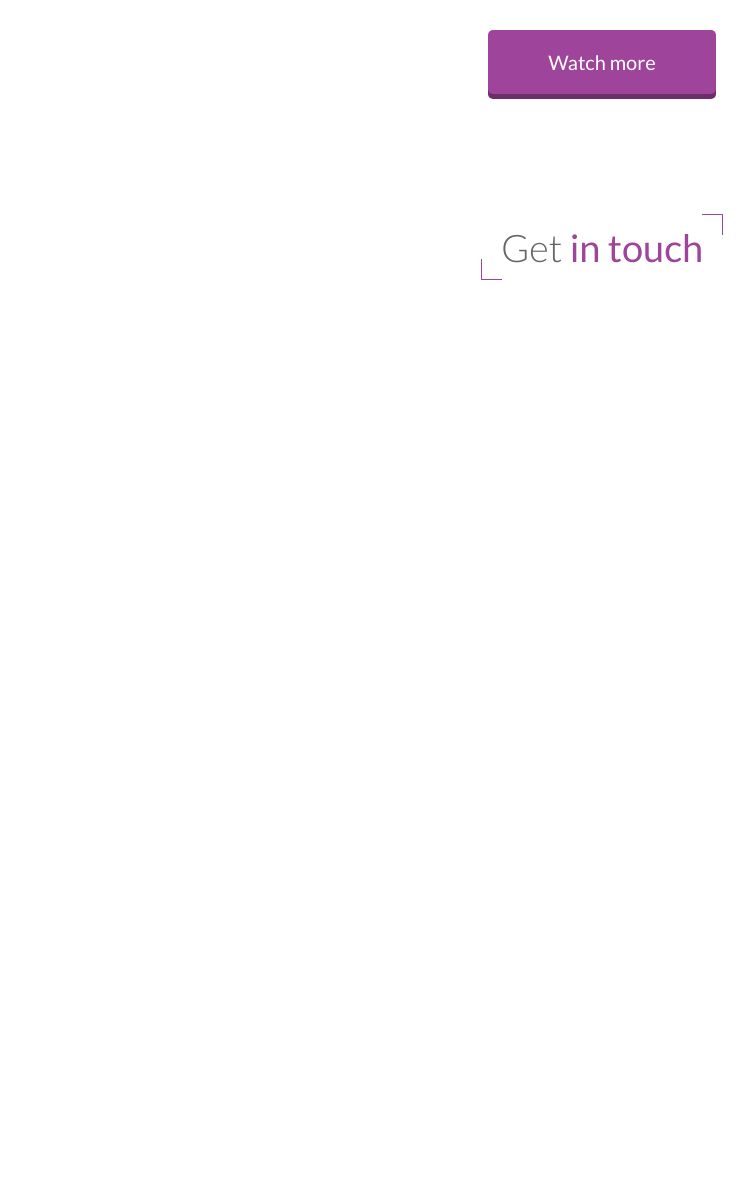
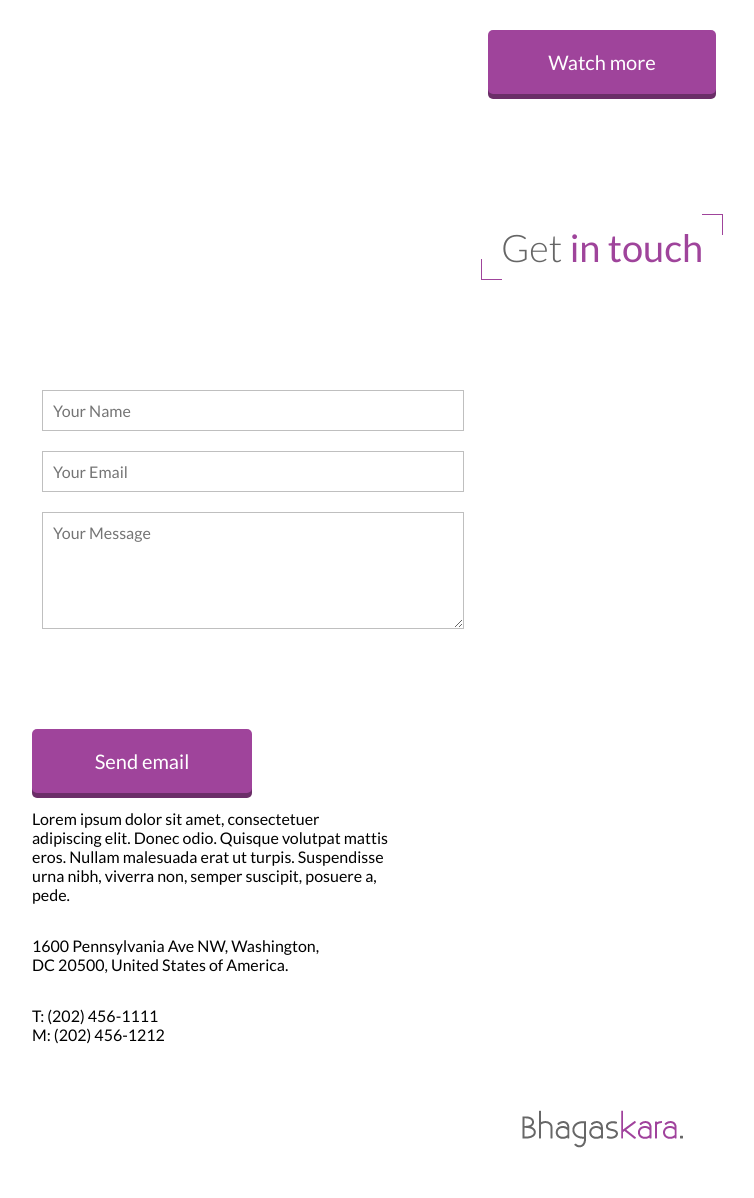
Before and after one commit to dariarejdych/bhagaskara, a website: page index.html in a window 1280 px wide. Shown: the part 6860-8058 px from the top of the page, without its empty margins (38-792 px from the left). Before the commit the page ends 7160 px from the top, so only its background shows below. Drawn offline with nearby package versions, Linux system fonts and the light colour scheme; a web font is replaced by a local one.

Commit message:
last section in progress

```diff
--- a/index.html
+++ b/index.html
@@ -289,8 +289,27 @@
 			<span class="title">Get <strong>in touch</strong></span>
 			</h2>
 
+			<div class="form">
+
+			</div>
+			<div class="contact-details">
+				<input type="text" placeholder="Your Name">
+				<input type="text" placeholder="Your Email">
+				<textarea name="Text1" placeholder="Your Message" cols="40" rows="5"></textarea>
+				<span class="btn">Send email</span>
+			</div>
+			<div class="more-info">
+				<p>Lorem ipsum dolor sit amet, consectetuer <br> adipiscing elit. Donec odio. Quisque volutpat mattis <br> eros. Nullam malesuada erat ut turpis. Suspendisse <br> urna nibh, viverra non, semper suscipit, posuere a, <br> pede.</p>
+				<p>1600 Pennsylvania Ave NW, Washington, <br> DC 20500, United States of America.</p>
+				<p>T: (202) 456-1111
+					<br> M: (202) 456-1212</p>
+			</div>
 		</div>
 	</section>
+	<div class="clear"></div>
+	<footer>
+		<img src="images/logo2.png" alt="" class="footer-logo">
+	</footer>
 
 	<!-- DEV js -->
 	<script src="js/jquery-2.2.0.min.js"></script>
--- a/sass/modules/_vars.scss
+++ b/sass/modules/_vars.scss
@@ -7,3 +7,4 @@ $shadow-color:#6B2E68;
 $font-color-light: #B6B6B6;
 $font-color-slider2:#4B4B4B;
 $font-color-slider2-lighter:#777777;
+$form-border:#BFBFBF;
--- a/sass/partials/_base.scss
+++ b/sass/partials/_base.scss
@@ -326,3 +326,34 @@ section {
     display: flex;
     flex-wrap: wrap;
 }
+.contact-details {
+    display: flex;
+    flex-direction: column;
+    margin-top: 100px;
+    input,
+    textarea {
+        width: 400px;
+        padding: 10px;
+        margin: 10px;
+        border: 0.5px solid $form-border;
+    }
+    span {
+        width: 100px;
+        text-align: center;
+    }
+}
+.more-info {
+    display: flex;
+    flex-direction: column;
+    p {
+        width: 800px;
+    }
+}
+footer {
+    display: flex;
+    justify-content: center;
+    padding: 50px 0;
+}
+.clear {
+  clear: both;
+}
```
Also changed, not shown: css/main.css, 2 other files. Lines whose indentation alone changed are shown as unchanged.
